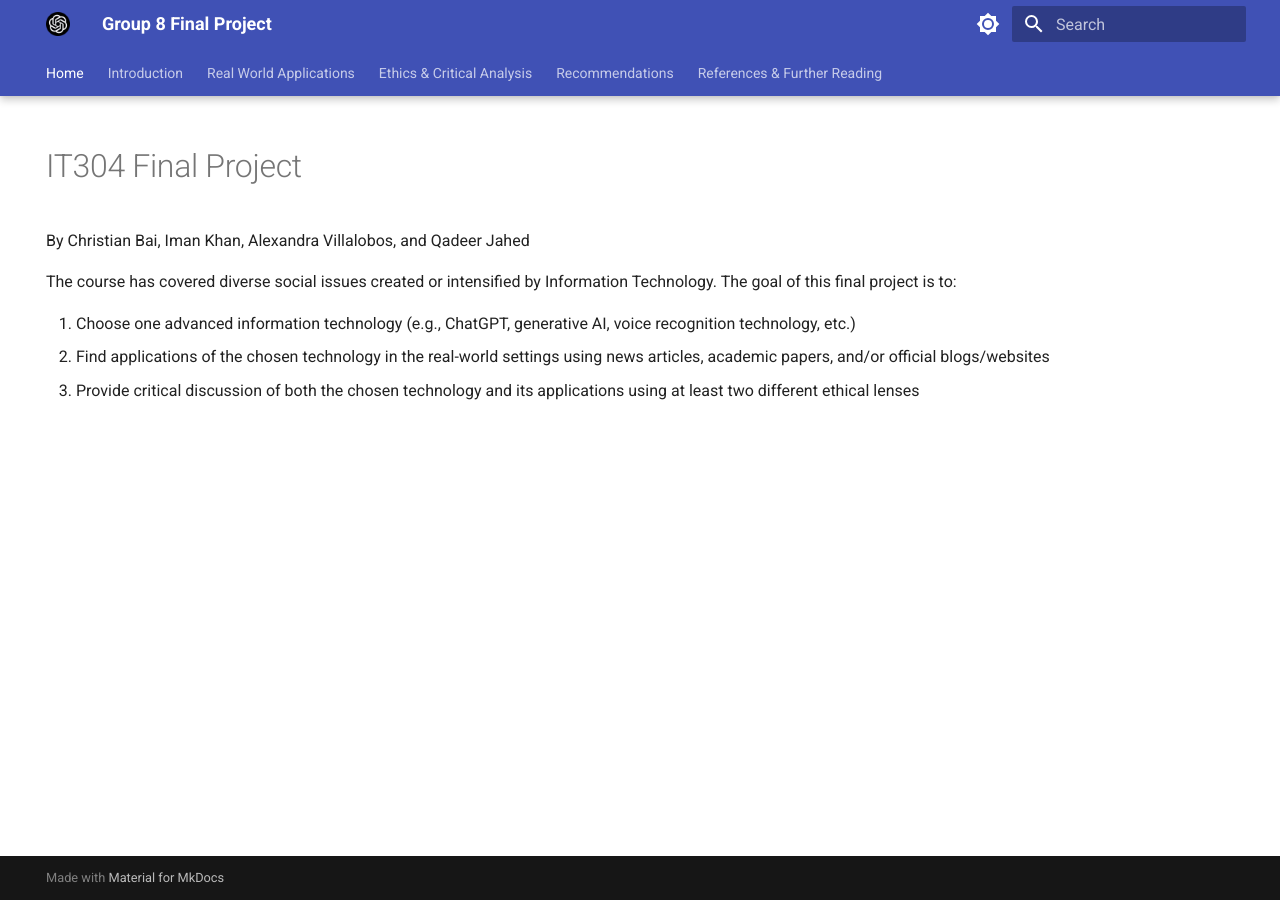
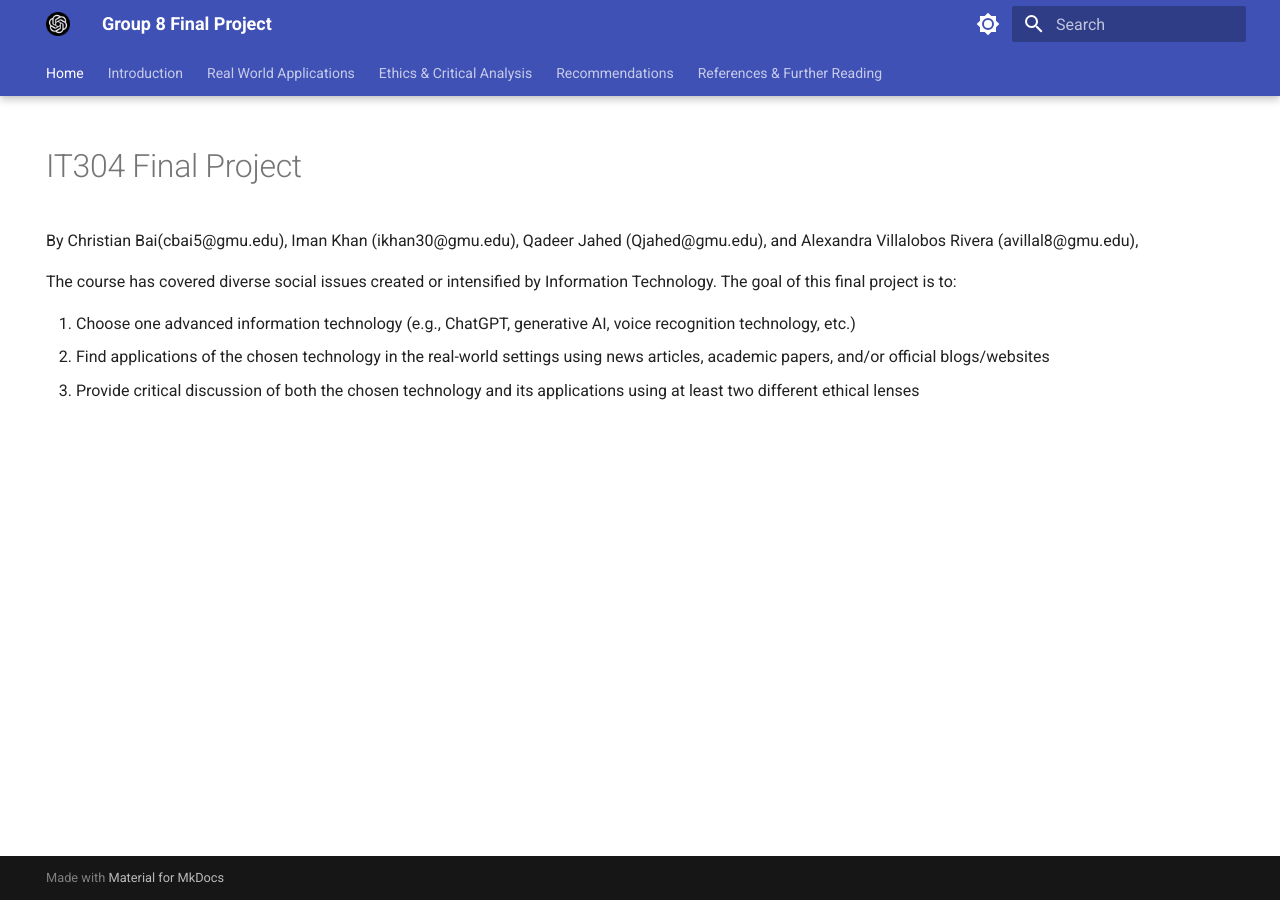
Before and after one commit to christianbai03/G8FinalProject, an MkDocs documentation site: the page built from docs/index.md, in a window 1280 px wide. Built offline with MkDocs 1.6.1 and Material for MkDocs 9.7.7, drawn with Linux system fonts in a browser that asks for light colours.

Commit message:
Update index.md

```diff
--- a/docs/index.md
+++ b/docs/index.md
@@ -6,7 +6,8 @@ hide:
 
 # IT304 Final Project
 
-By Christian Bai, Iman Khan, Alexandra Villalobos, and Qadeer Jahed
+By Christian Bai(cbai5@gmu.edu), Iman Khan (ikhan30@gmu.edu), Qadeer Jahed (Qjahed@gmu.edu), and Alexandra Villalobos Rivera (avillal8@gmu.edu),
+
 
 The course has covered diverse social issues created or intensified by Information Technology. The goal of this final project is to:
 
```
